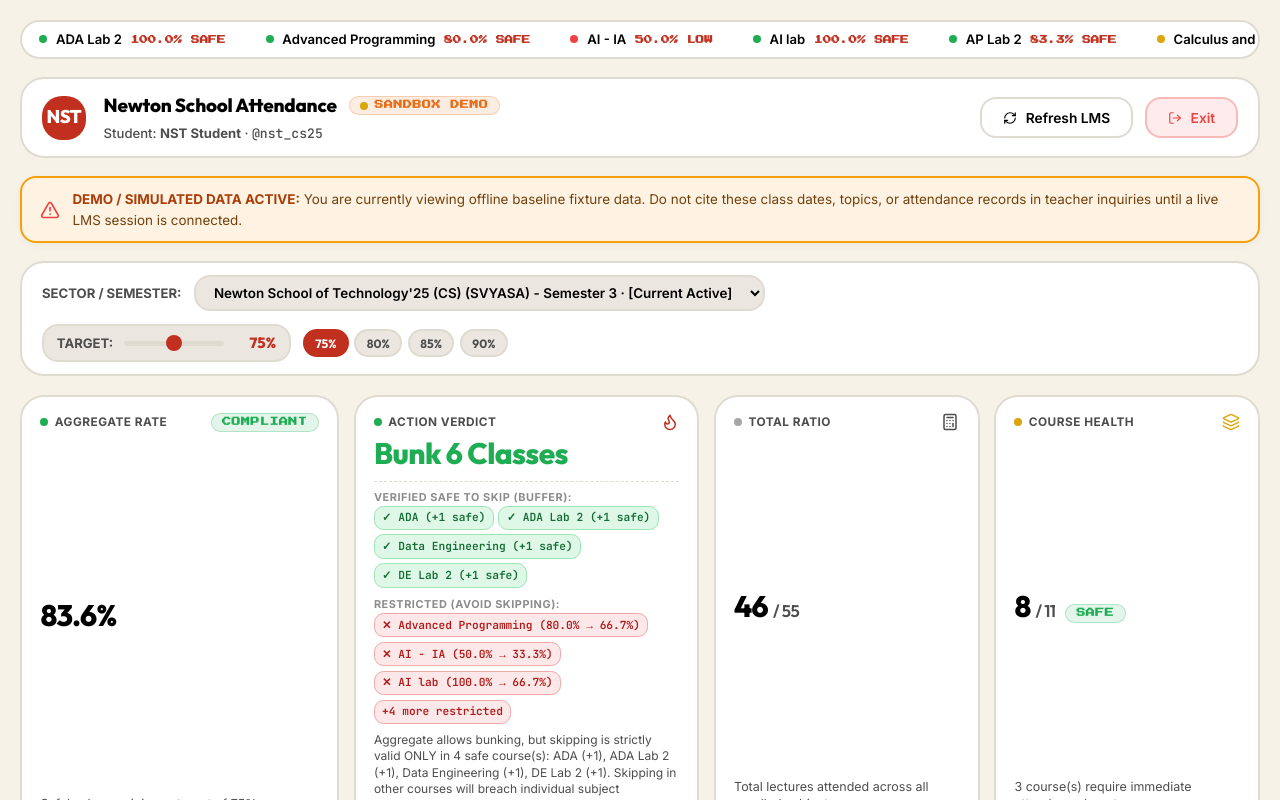
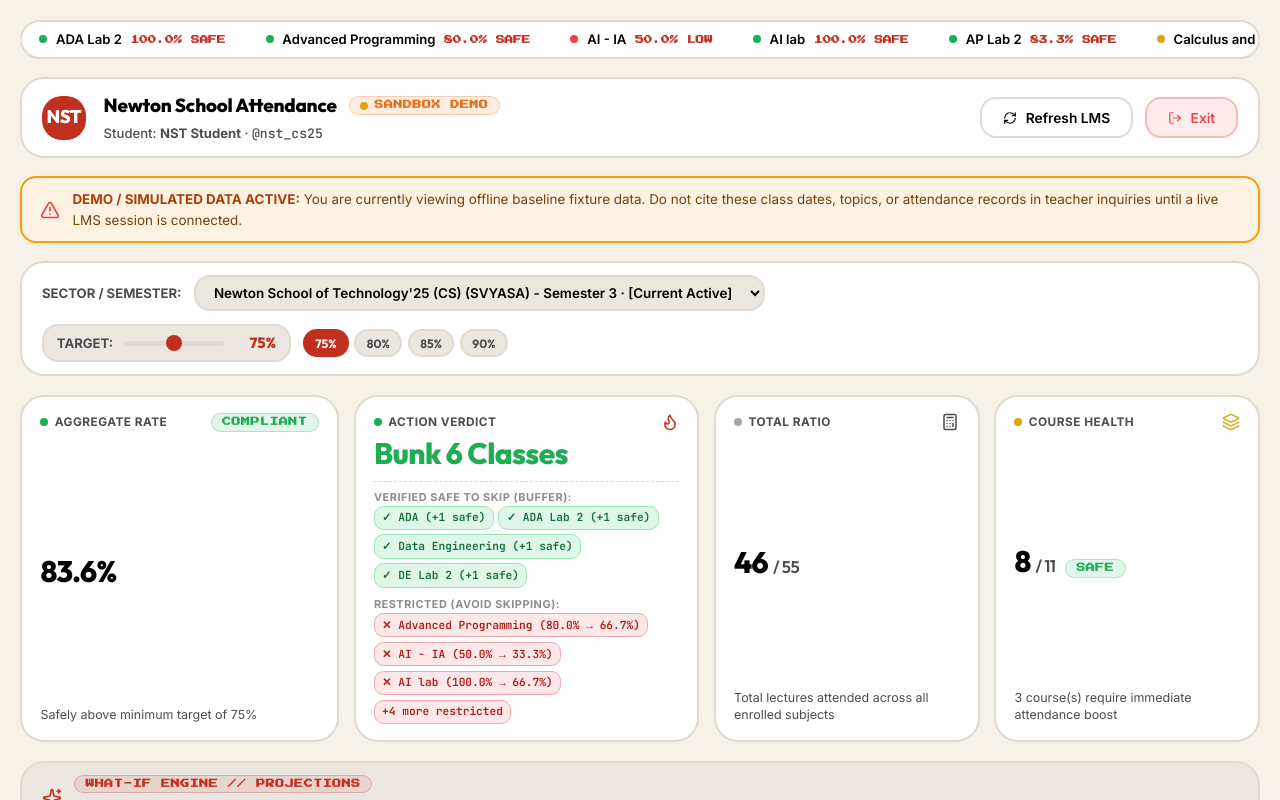
Before and after one commit to Ar1es-XD/nst-attendance, a React (Vite) app: page / in a window 1280 px wide. Both pictures are taken after a click on the button "Explore Live Demo Sandbox". Shown: the top 800 px of the page. Built offline with nearby package versions, Linux system fonts and the light colour scheme.

Commit message:
removed the

```diff
--- a/src/components/Dashboard/MetricTiles.jsx
+++ b/src/components/Dashboard/MetricTiles.jsx
@@ -96,11 +96,6 @@
               </div>
             </>
           )}
-
-          <div className="causation-summary-text">
-            {causationReport.causationSummary}
-          </div>
-
           {causationReport.nextLectureAdvisory && (
             <div className={`next-lecture-advisory ${causationReport.nextLectureAdvisory.isSafeToSkip ? 'safe' : 'unsafe'}`}>
               <strong>Next Class:</strong> {causationReport.nextLectureAdvisory.courseShortName} — {causationReport.nextLectureAdvisory.message}
```
